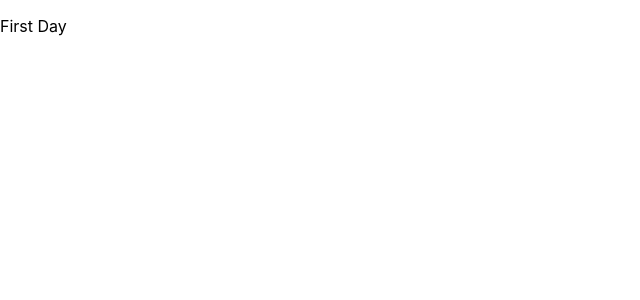
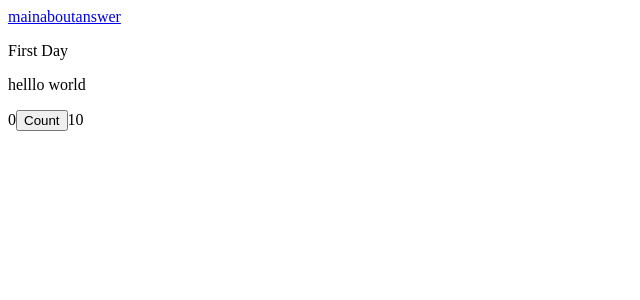
Before and after one commit to okurmenpro/bilim-ordo-frontend, a React (Create React App) app: page / in a window 1280 px wide. Shown: the top 300 px of the page, without its empty margins (0-640 px from the left). Built offline with nearby package versions, Linux system fonts and the light colour scheme.

Commit message:
second commit

```diff
--- a/src/App.css
+++ /dev/null
@@ -1,38 +0,0 @@
-.App {
-  text-align: center;
-}
-
-.App-logo {
-  height: 40vmin;
-  pointer-events: none;
-}
-
-@media (prefers-reduced-motion: no-preference) {
-  .App-logo {
-    animation: App-logo-spin infinite 20s linear;
-  }
-}
-
-.App-header {
-  background-color: #282c34;
-  min-height: 100vh;
-  display: flex;
-  flex-direction: column;
-  align-items: center;
-  justify-content: center;
-  font-size: calc(10px + 2vmin);
-  color: white;
-}
-
-.App-link {
-  color: #61dafb;
-}
-
-@keyframes App-logo-spin {
-  from {
-    transform: rotate(0deg);
-  }
-  to {
-    transform: rotate(360deg);
-  }
-}
--- a/src/App.js
+++ b/src/App.js
@@ -1,9 +1,16 @@
+import Test from "./components/Test";
+import { MainPage, myConst } from "./pages/mainPage";
+import Header from "./components/Header";
 
 
-
-function App() {
+const App = () => {
   return (
+    <>
+    <Header/>
    <p>First Day</p>
+   <MainPage/>
+   {myConst}
+   </>
 
   );
 }
--- /dev/null
+++ b/src/components/Header.js
@@ -0,0 +1,18 @@
+
+
+const Header = () => {
+
+    const navigationBar = [
+        'main',
+        'about',
+        'answer',
+    ]
+
+    return(
+        navigationBar.map((item) => {
+        return  <a href={item}>{item}</a>
+})  )
+
+}
+
+export default Header
--- /dev/null
+++ b/src/components/Test.js
@@ -0,0 +1,8 @@
+const Test = (props) => {
+
+    const {text} = props
+
+    return <p>{text}</p>
+}
+
+export default Test
--- a/src/index.css
+++ /dev/null
@@ -1,13 +0,0 @@
-body {
-  margin: 0;
-  font-family: -apple-system, BlinkMacSystemFont, 'Segoe UI', 'Roboto', 'Oxygen',
-    'Ubuntu', 'Cantarell', 'Fira Sans', 'Droid Sans', 'Helvetica Neue',
-    sans-serif;
-  -webkit-font-smoothing: antialiased;
-  -moz-osx-font-smoothing: grayscale;
-}
-
-code {
-  font-family: source-code-pro, Menlo, Monaco, Consolas, 'Courier New',
-    monospace;
-}
--- a/src/index.js
+++ b/src/index.js
@@ -1,6 +1,5 @@
 import React from 'react';
 import ReactDOM from 'react-dom/client';
-import './index.css';
 import App from './App';
 import reportWebVitals from './reportWebVitals';
 
--- /dev/null
+++ b/src/pages/mainPage.js
@@ -0,0 +1,28 @@
+import Test from "../components/Test"
+import { useEffect, useState } from "react"
+import Header from "../components/Header"
+
+
+const MainPage = () => {
+    const [number, setNumber] = useState(0)
+
+    const handleCount = () => {
+        setNumber(number + 1)
+    }
+
+    useEffect(() => {
+        console.log('ok')
+    }, number)
+
+    return(
+        <>
+
+        {/* <Header/> */}
+        <Test text={'helllo world'} />
+        {number}
+        <button onClick={handleCount}>Count</button>
+        </>
+    )
+}
+let myConst = '10'
+export {MainPage, myConst}
```
Also changed, not shown: src/logo.svg (deleted), 1 other file (tests, documents, lock files or other folders).
